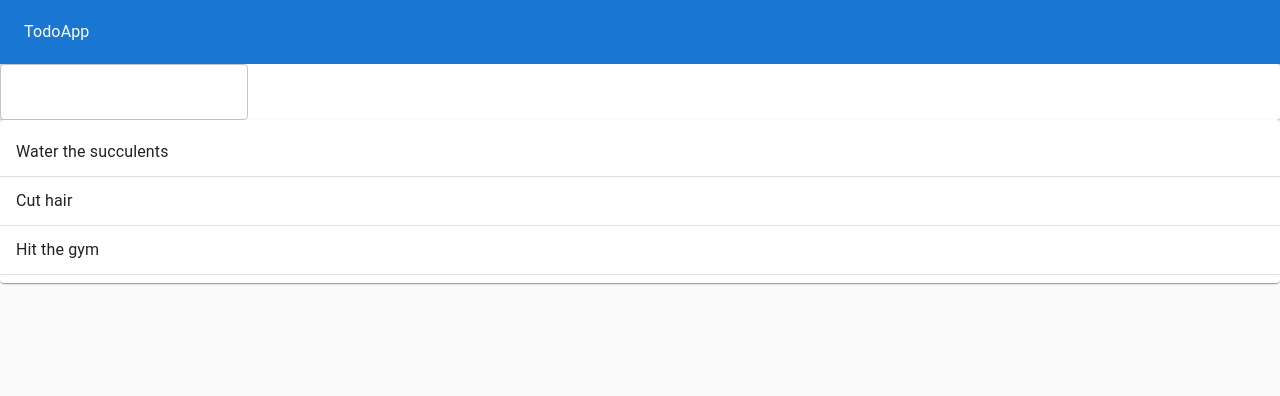
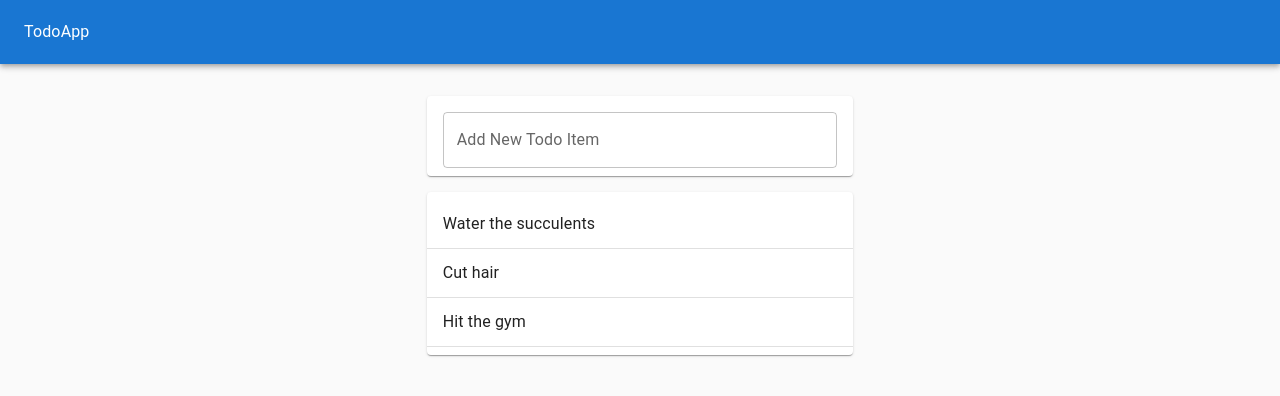
Before and after one commit to folkg/simple-react-todo, a React (Create React App) app: page / in a window 1280 px wide. Shown: the top 396 px of the page. Built offline with nearby package versions, Linux system fonts and the light colour scheme.

Commit message:
updated MUI styling

```diff
--- a/src/TodoApp.js
+++ b/src/TodoApp.js
@@ -1,5 +1,5 @@
 import React, { useState } from 'react'
-import { Paper, Typography, AppBar, Toolbar, Grid, Grid2 } from '@mui/material/';
+import { Paper, Typography, AppBar, Toolbar, Grid, Unstable_Grid2 } from '@mui/material/';
 import TodoList from './TodoList';
 import TodoForm from './TodoForm';
 
@@ -25,8 +25,12 @@ function TodoApp() {
                     <Typography>TodoApp</Typography>
                 </Toolbar>
             </AppBar>
-            <TodoForm addTodo={addTodo} />
-            <TodoList todoItems={todoItems} />
+            <Unstable_Grid2 container justifyContent='center' style={{ marginTop: "1rem" }}>
+                <Unstable_Grid2 item xs={11} md={8} lg={4}>
+                    <TodoForm addTodo={addTodo} />
+                    <TodoList todoItems={todoItems} />
+                </Unstable_Grid2>
+            </Unstable_Grid2>
         </Paper>
     )
 }
--- a/src/TodoForm.js
+++ b/src/TodoForm.js
@@ -11,9 +11,15 @@ function TodoForm({ addTodo }) {
         resetField();
     }
     return (
-        <Paper>
+        <Paper style={{ margin: "1rem 0", padding: "0 1rem" }}>
             <form onSubmit={submitForm}>
-                <TextField onChange={handleChange} value={value} />
+                <TextField
+                    onChange={handleChange}
+                    value={value}
+                    label="Add New Todo Item"
+                    margin="normal"
+                    fullWidth="True"
+                />
             </form>
         </Paper>
     );
```
